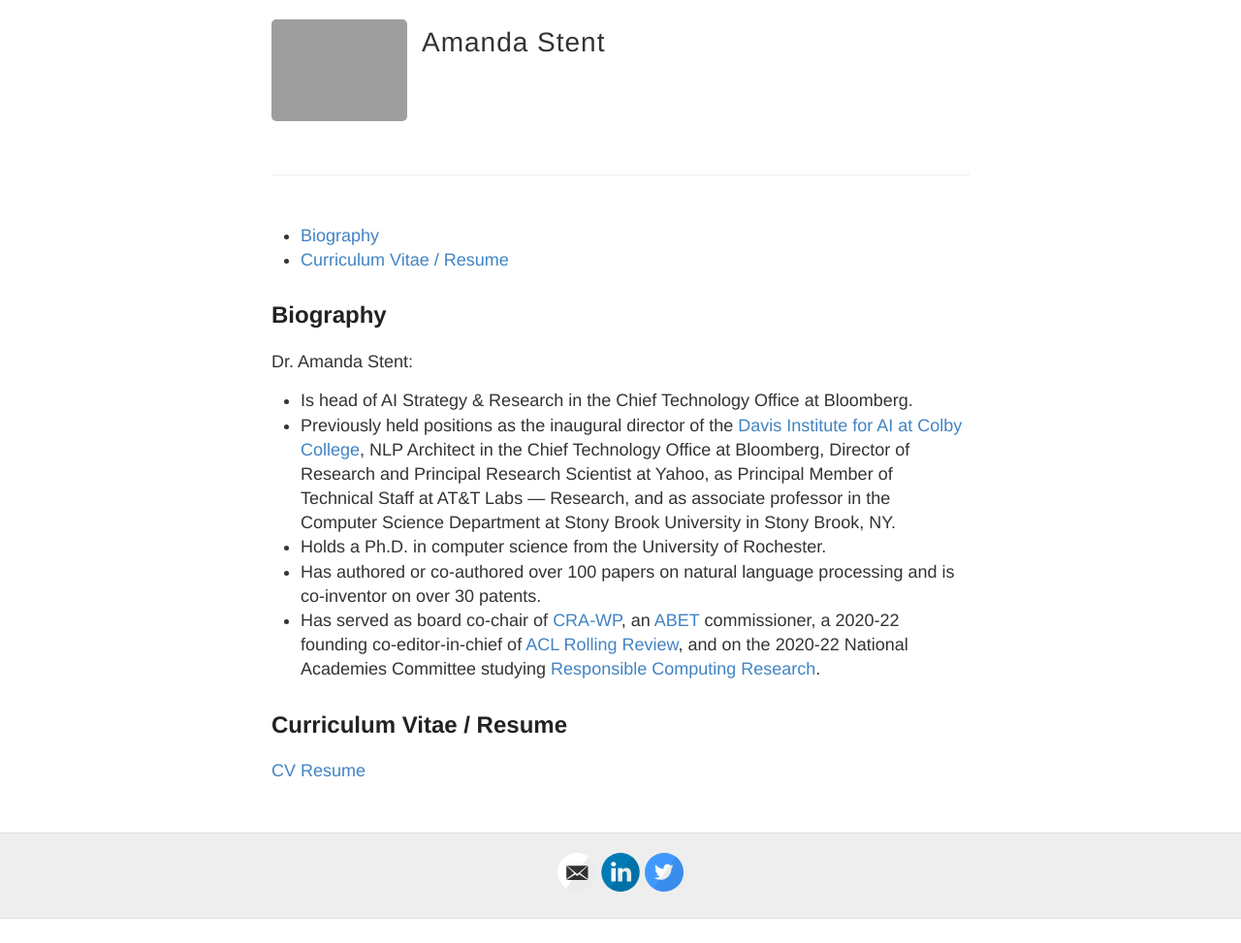
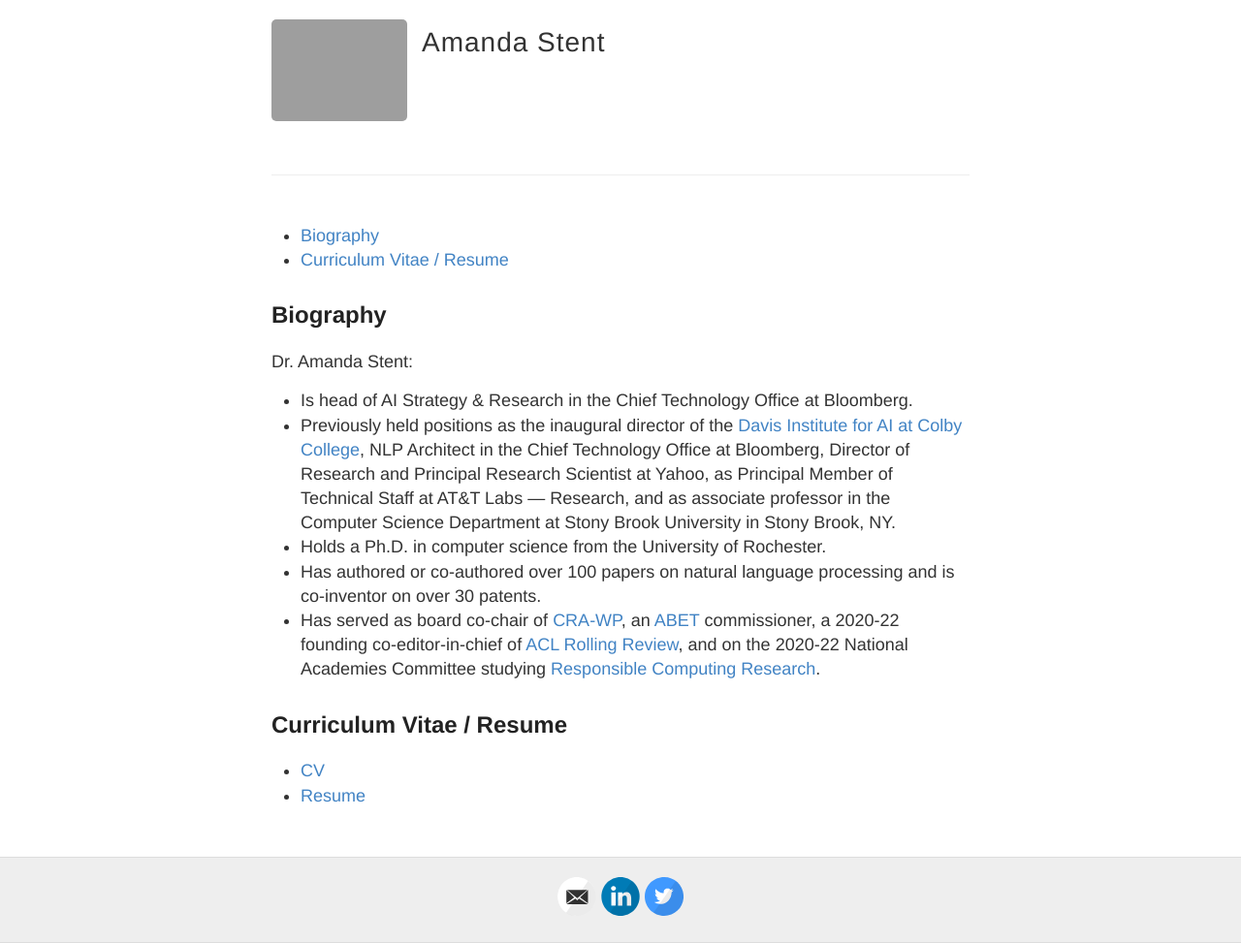
Before and after one commit to ajstent/ajstent.github.io, a Jekyll site: the page built from index.md, in a window 1280 px wide. Shown: the whole page at 97% size. Built offline with Jekyll 4.4.1, drawn with Linux system fonts in a browser that asks for light colours; before the commit the page ends 948 px from its top, so only the background shows below that.

```diff
--- a/index.md
+++ b/index.md
@@ -17,5 +17,5 @@ Dr. Amanda Stent:
 
 ## Curriculum Vitae / Resume
 
-[CV](files/stentcv.pdf)
-[Resume](files/Amanda_Stent_Resume.pdf)
+* [CV](files/stentcv.pdf)
+* [Resume](files/Amanda_Stent_Resume.pdf)
```
